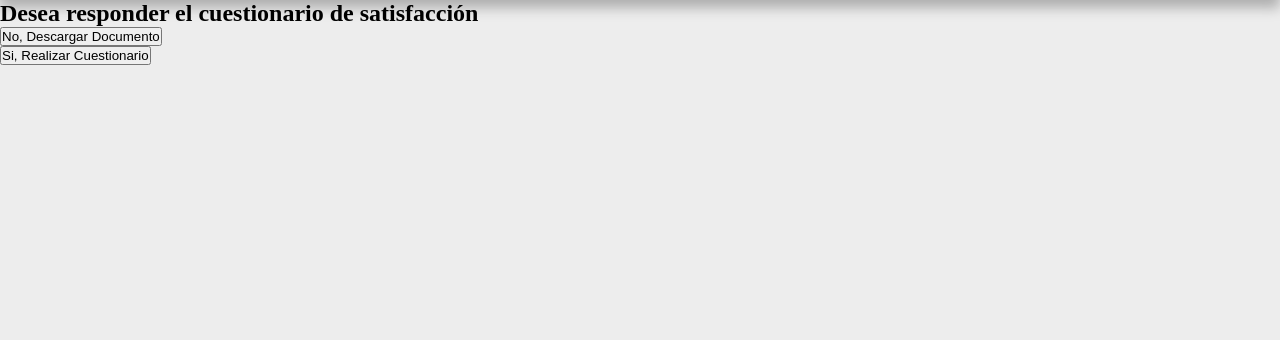
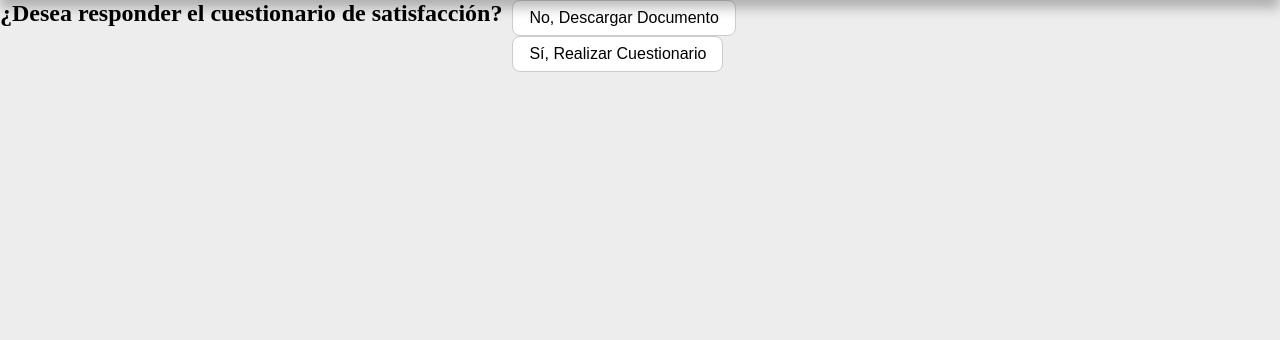
Before and after one commit to SouTNacho/project, a PHP site: page /php/pages/document/download_document_qr.php in a window 1280 px wide. Shown: the part 184-524 px from the top of the page. Run offline with PHP 8.4, Linux system fonts and the light colour scheme.

Commit message:
arregle unas rutas y estilo, mas que nada probando unas cosas y viendo el funcionamiento en genral

```diff
--- a/index.html
+++ b/index.html
@@ -16,7 +16,7 @@
             </a>
         </div>
         <div class="header_login">
-            <a href="/php/login.php">Funcionario</a>
+            <a href="/php/pages/employee/login.php">Funcionario</a>
         </div>
     </header>
     <nav class="navbar flex-center-column" aria-label="Navegación principal">
--- a/php/pages/document/download_document_qr.php
+++ b/php/pages/document/download_document_qr.php
@@ -35,16 +35,13 @@
     </nav>
     <main>
         <section>
-            <div>
-                <h2>Desea responder el cuestionario de satisfacción</h2>
-                <ul>
-                    <li>
-                        <button id="download_btn">No, Descargar Documento</button>
-                    </li>
-                    <li>
-                        <button id="form_button">Si, Realizar Cuestionario</button>
-                    </li>
-                </ul>
+            <div class="form-container">
+                <h2 class="form-title">¿Desea responder el cuestionario de satisfacción?</h2>
+
+                <div class="botones">
+                    <button id="download_btn">No, Descargar Documento</button>
+                    <button id="form_button">Sí, Realizar Cuestionario</button>
+                </div>
             </div>
         </section>
         <section class="hidden" id="satisfaction_container_form">
--- a/php/pages/document/screen_documents.php
+++ b/php/pages/document/screen_documents.php
@@ -25,9 +25,9 @@
             <li class="navbar_list_item">
                 <a href="administrative_panel.php">Inicio</a>
             </li>
-            <li class="navbar_list_item">
-                <a href="">Visualizar Documentos</a>
-            </li>
+            <!--<li class="navbar_list_item">
+                <a href="">Documentos</a>
+            </li>-->
             <li class="navbar_list_item">
                 <a href="">Gestionar Traslados</a>
             </li>
--- a/php/pages/employee/login.php
+++ b/php/pages/employee/login.php
@@ -48,6 +48,6 @@
             </div>
         </form>
     </main>
-    <script type="module" src="/js/login_employee.js"></script>
+    <script type="module" src="/js/employee/login_employee.js"></script>
 </body>
 </html>
--- a/styles/document_style.css
+++ b/styles/document_style.css
@@ -8,3 +8,33 @@
     top: 0;
     left: 0;
 }
+
+.form-title {
+    font-size: 1.5rem;
+    font-weight: bold;
+    margin-bottom: 1rem;
+}
+.form-container {
+    display: flex;
+    gap: 10px;
+}
+
+#download_btn,
+#form_button {
+    display: flex;
+    align-items: center;
+    justify-content: center;
+    background-color: #ffffff;
+    color: #000000;
+    border: 1px solid #cccccc;
+    padding: 0.5rem 1rem;
+    font-size: 1rem;
+    cursor: pointer;
+    border-radius: 8px;
+}
+
+
+#download_btn:hover,
+#form_button:hover {
+    background-color: #f0f0f0;
+}
```
Also changed, not shown: styles/form_style.css (line endings or trailing spaces).
